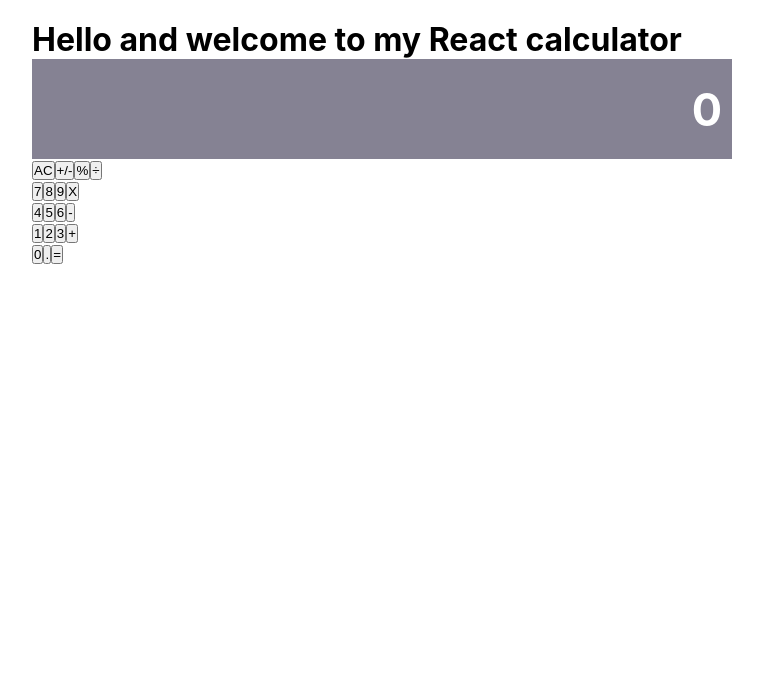
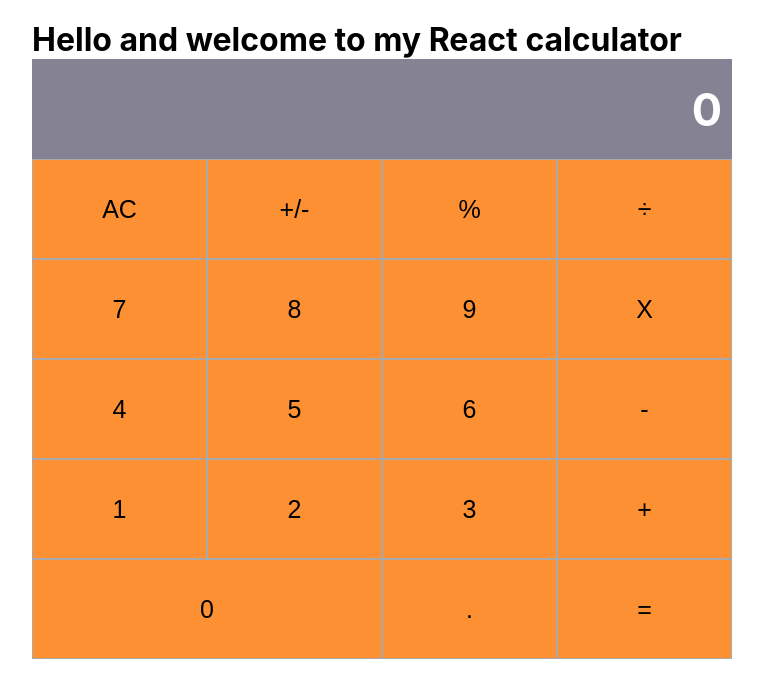
Before and after one commit to tzvaita/react-calculator, a React (Create React App) app: page / in a window 1280 px wide. Shown: the top 698 px of the page, without its empty margins (258-1021 px from the left). Built offline with nearby package versions, Linux system fonts and the light colour scheme.

Commit message:
Fix button overlap style

```diff
--- a/src/App.css
+++ b/src/App.css
@@ -46,12 +46,12 @@
           flex-direction: column;
 }
 
-.btn-group {
+.grp {
   height: 100px;
   width: 100%;
 }
 
-.btn-group .button {
+.grp .btn {
   width: 25%;
   height: 100%;
   background-color: #fd9032;
--- a/src/components/buttonCont.js
+++ b/src/components/buttonCont.js
@@ -14,9 +14,12 @@ export default function ButtonCont() {
     <div className="btnPanel">
       {grps.map(grp => (
         <div className="grp" key={grp}>
-          {grp.map(char => (
-            <Button key={char} btnName={`${char}`} />
-          ))}
+          {grp.map(char => {
+            if (char === '0') {
+              return <Button key={char} btnName={`${char}`} color wide />;
+            }
+            return <Button key={char} btnName={`${char}`} color />;
+          })}
         </div>
       ))}
     </div>
```
